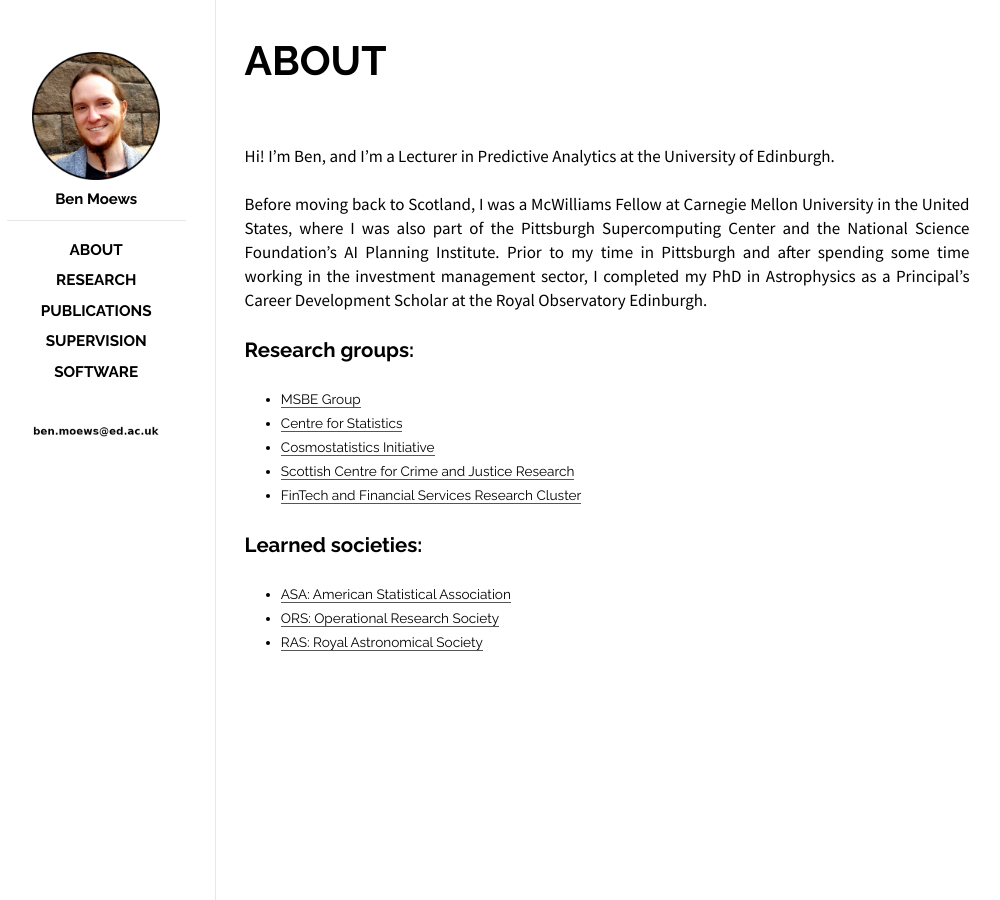
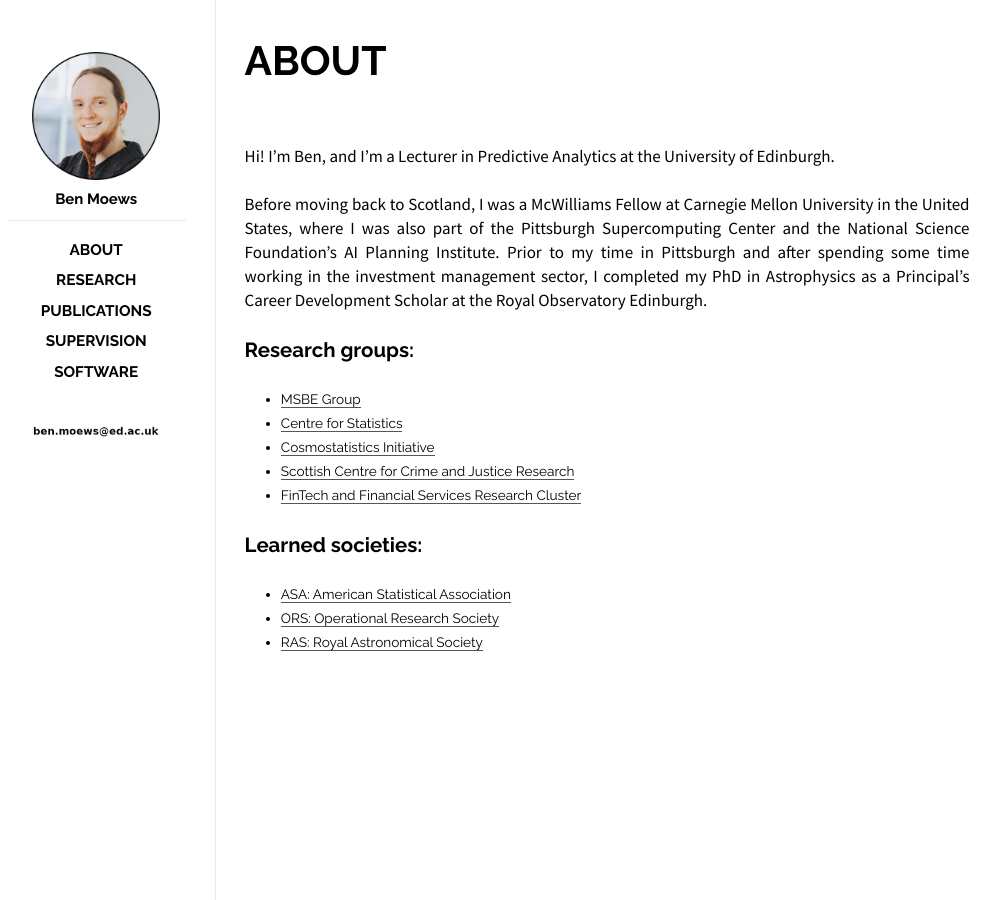
Before and after one commit to moews/moews.github.io, a Jekyll site: the page built from index.html, in a window 1280 px wide. Shown: the whole page, without its empty margins (143-1143 px from the left). Built offline with Jekyll 4.4.1, drawn with Linux system fonts in a browser that asks for light colours.

Commit message:
Update default.html

```diff
--- a/_layouts/default.html
+++ b/_layouts/default.html
@@ -23,7 +23,7 @@
     <div class="site">
       <div class="sidebar" id="sidebar">
         <div class="header">
-          <h1 class="title"><a href="/"><img id="logo" src="/images/avatar_2021.png"></a></h1>
+          <h1 class="title"><a href="/"><img id="logo" src="/images/web_picture.png"></a></h1>
           <span class="tagline">Ben Moews</span>
           <!--<span class="tagline">“Machine Cosmologist”</span>-->
         </div>
```
